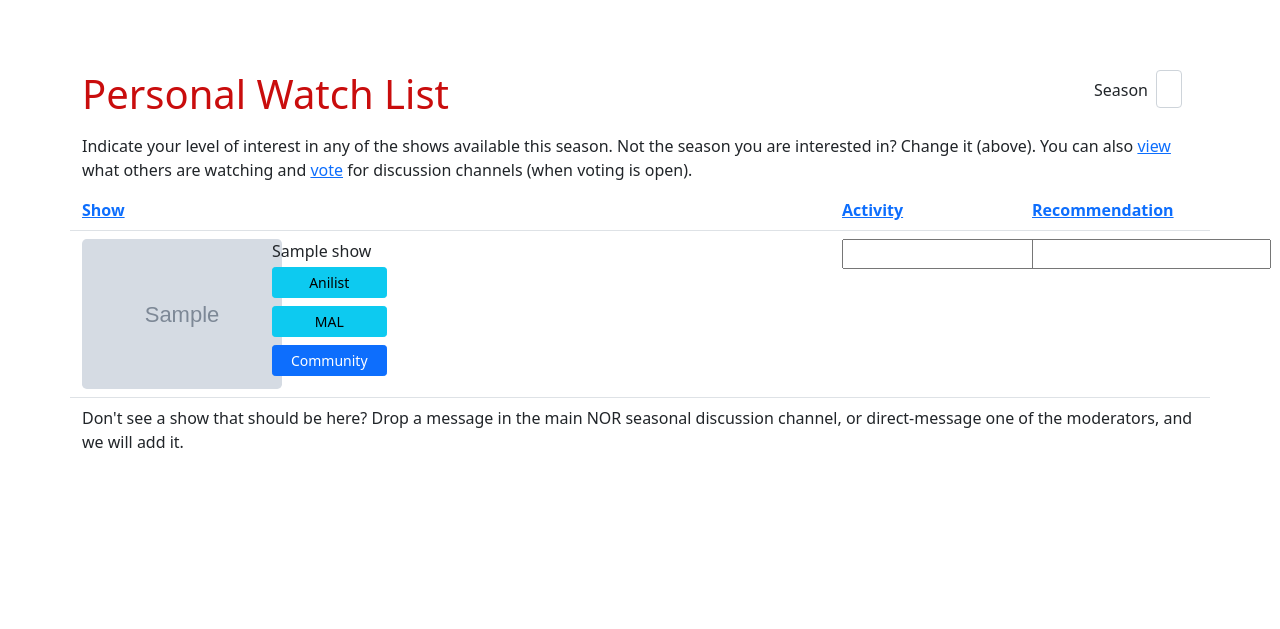
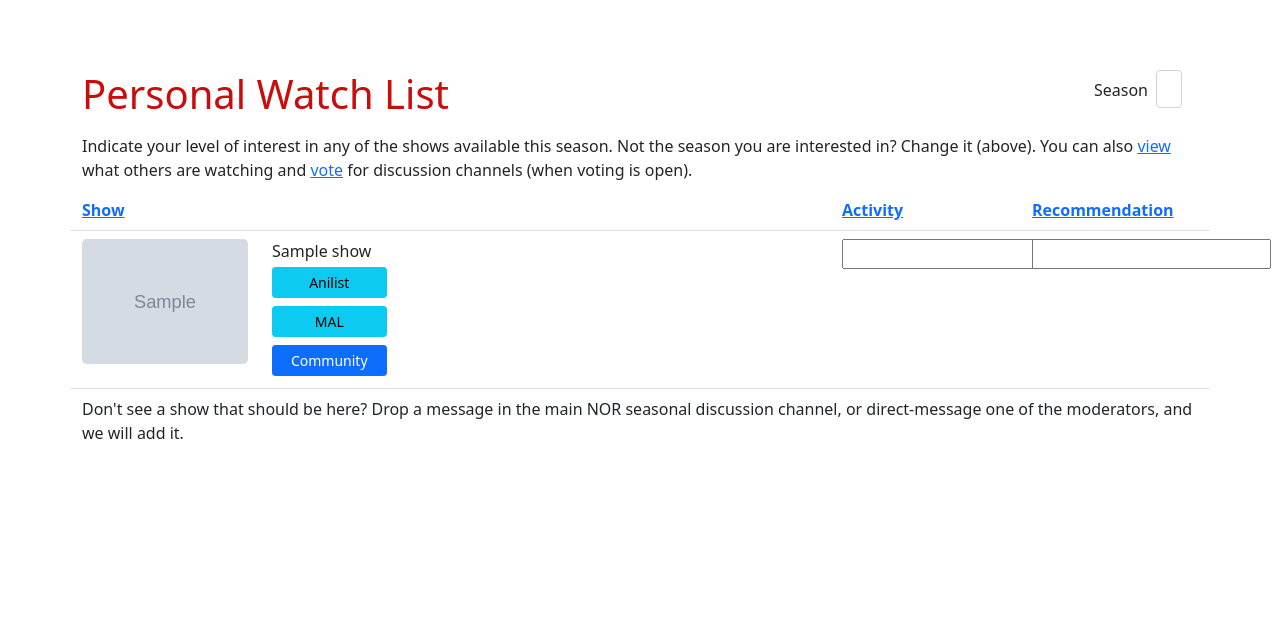
Before and after one commit to entotto/nor-seasonal-watch-list, a Symfony app: template application/templates/my_watch/index.html.twig in a window 1280 px wide. Shown: the part 66-695 px from the top of the page. Run offline with Twig, Linux system fonts and the light colour scheme; the template is opened without the code that fills it: most values are stand-ins (such as "Sample title", 1, 10 or a date in 2020); grey boxes marked "Sample" are stand-in pictures; form fields are guessed from the names that the template uses; lists and menus that the app fills with data are empty; some libraries are stand-ins or nearby versions.

Commit message:
Undoes an image max-width rule that turned out to break things badly on certain screen widths

```diff
--- a/application/public/css/dark-main.css
+++ b/application/public/css/dark-main.css
@@ -260,8 +260,6 @@ body.color-scheme-dark .third-nav-bar { background-color: #222 !important; }
 }
 
 .cover-image-large {
-    max-width: 200px;
 }
 .cover-image-medium {
-    max-width: 100px;
 }
--- a/application/public/css/main.css
+++ b/application/public/css/main.css
@@ -248,8 +248,6 @@ body.color-scheme-dark .third-nav-bar { background-color: #222 !important; }
 }
 
 .cover-image-large {
-    max-width: 200px;
 }
 .cover-image-medium {
-    max-width: 100px;
 }
```
Also changed, not shown: 1 other file.
